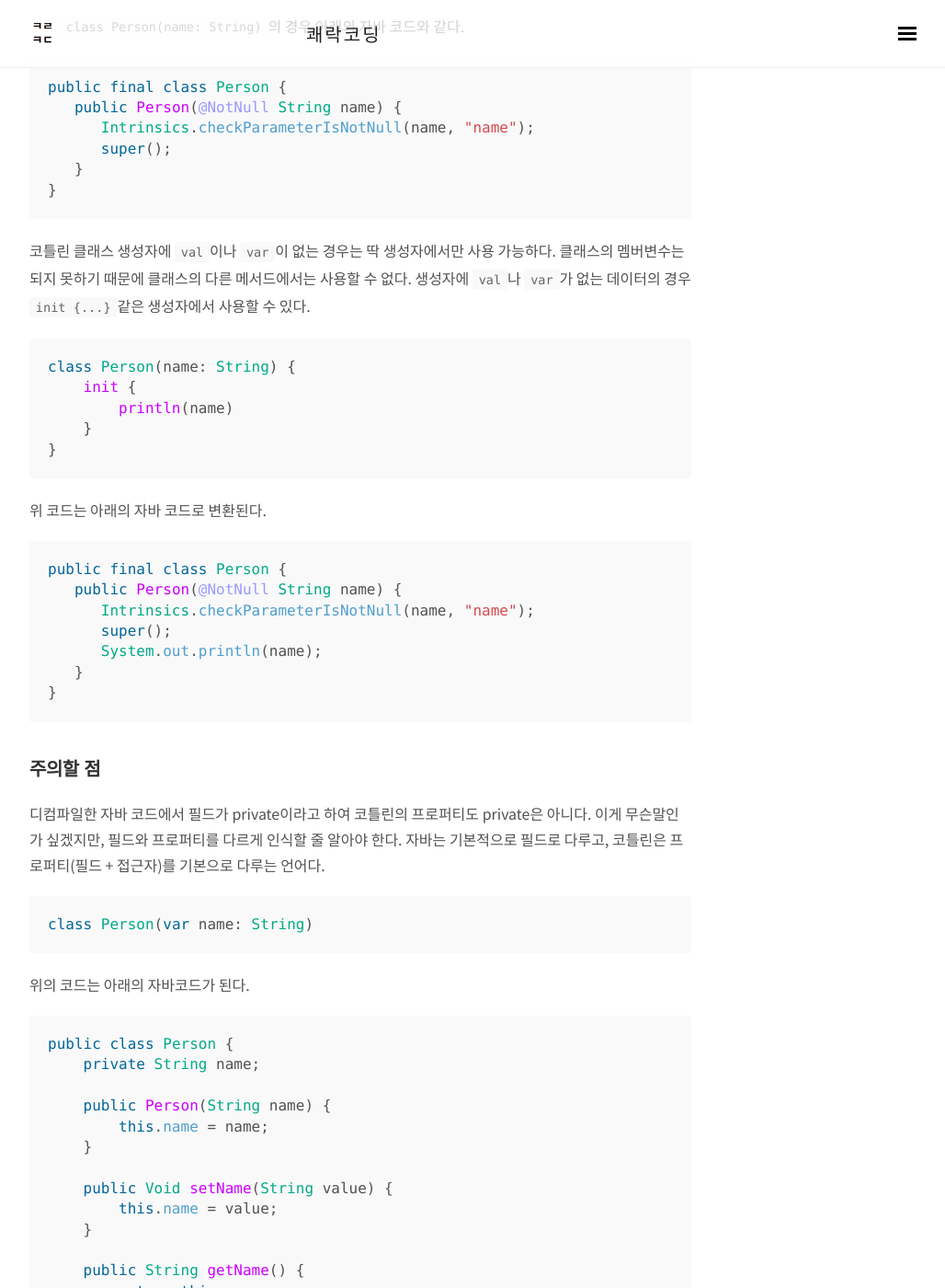
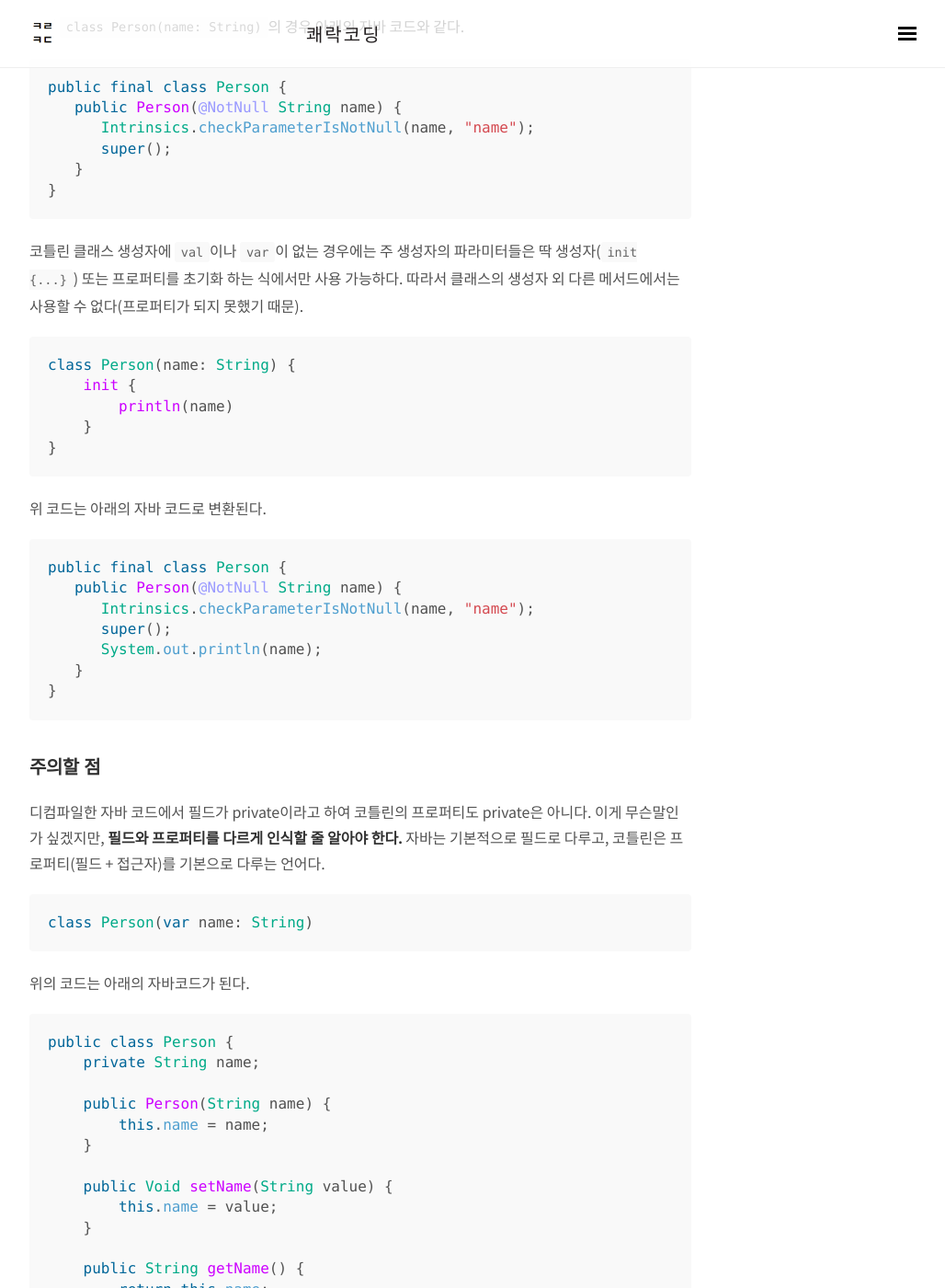
Before and after one commit to wooooooak/wooooooak.github.io, a Jekyll site: the page built from _posts/kotlin/2019-05-24-property.md, in a window 1280 px wide and 1400 px high, scrolled down 2564 px. Shown: the whole window at 92% size, without its empty margins (248-1276 px from the left). Built offline with Jekyll 4.4.1, drawn with Linux system fonts in a browser that asks for light colours; nearby versions of some CDN libraries; some web fonts are replaced; comment, search, counter and statistics services are not loaded.

Commit message:
오탈자 수정

````diff
--- a/_posts/kotlin/2019-05-24-property.md
+++ b/_posts/kotlin/2019-05-24-property.md
@@ -102,7 +102,7 @@ public final class Person {
 }
 ```
 
-코틀린 클래스 생성자에 `val`이나 `var`이 없는 경우는 딱 생성자에서만 사용 가능하다. 클래스의 멤버변수는 되지 못하기 때문에 클래스의 다른 메서드에서는 사용할 수 없다. 생성자에 `val`나 `var`가 없는 데이터의 경우 `init {...}`같은 생성자에서 사용할 수 있다.
+코틀린 클래스 생성자에 `val`이나 `var`이 없는 경우에는 주 생성자의 파라미터들은 딱 생성자(`init {...}`) 또는 프로퍼티를 초기화 하는 식에서만 사용 가능하다. 따라서 클래스의 생성자 외 다른 메서드에서는 사용할 수 없다(프로퍼티가 되지 못했기 때문).
 
 ```kotlin
 class Person(name: String) {
@@ -126,7 +126,7 @@ public final class Person {
 
 ### 주의할 점
 
-디컴파일한 자바 코드에서 필드가 private이라고 하여 코틀린의 프로퍼티도 private은 아니다. 이게 무슨말인가 싶겠지만, 필드와 프로퍼티를 다르게 인식할 줄 알아야 한다. 자바는 기본적으로 필드로 다루고, 코틀린은 프로퍼티(필드 + 접근자)를 기본으로 다루는 언어다.
+디컴파일한 자바 코드에서 필드가 private이라고 하여 코틀린의 프로퍼티도 private은 아니다. 이게 무슨말인가 싶겠지만, **필드와 프로퍼티를 다르게 인식할 줄 알아야 한다.** 자바는 기본적으로 필드로 다루고, 코틀린은 프로퍼티(필드 + 접근자)를 기본으로 다루는 언어다.
 
 ```kotlin
 class Person(var name: String)
````
